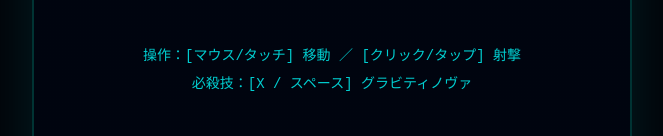
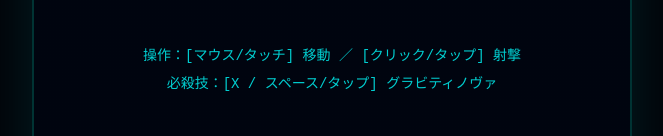
Before and after one commit to takumi262822/godufo-game, a website with bundled scripts: page index.html in a window 1280 px wide. Shown: the part 372-508 px from the top of the page, without its empty margins (308-971 px from the left). Built offline with nearby package versions, Linux system fonts and the light colour scheme.

Commit message:
fix: 必殺技操作説明にタップを追加

```diff
--- a/index.html
+++ b/index.html
@@ -15,7 +15,7 @@
           <p class="subtitle">OVERDRIVE PROTOCOL</p>
           <div class="mission-info">
             <p>操作：[マウス/タッチ] 移動 ／ [クリック/タップ] 射撃</p>
-            <p>必殺技：[X / スペース] グラビティノヴァ</p>
+            <p>必殺技：[X / スペース/タップ] グラビティノヴァ</p>
           </div>
           <button id="start-btn">ミッション開始</button>
         </div>
```
